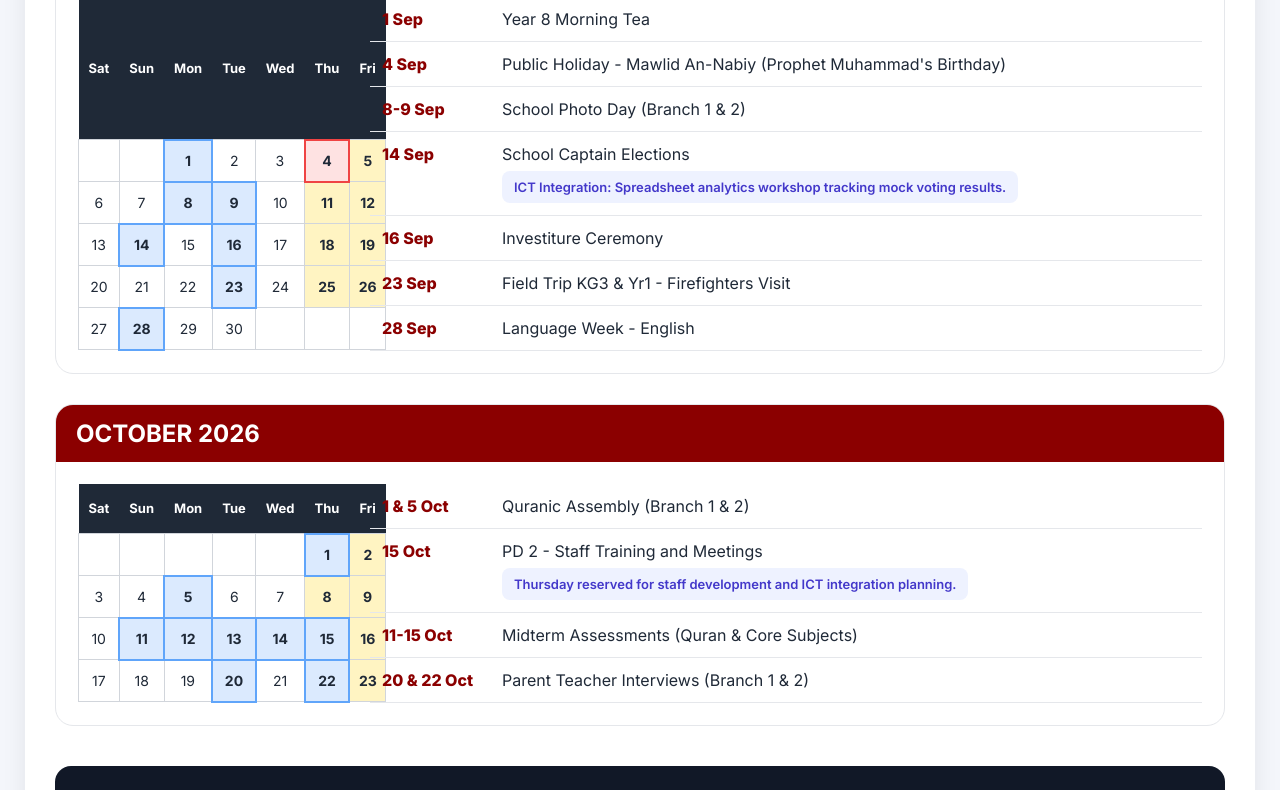
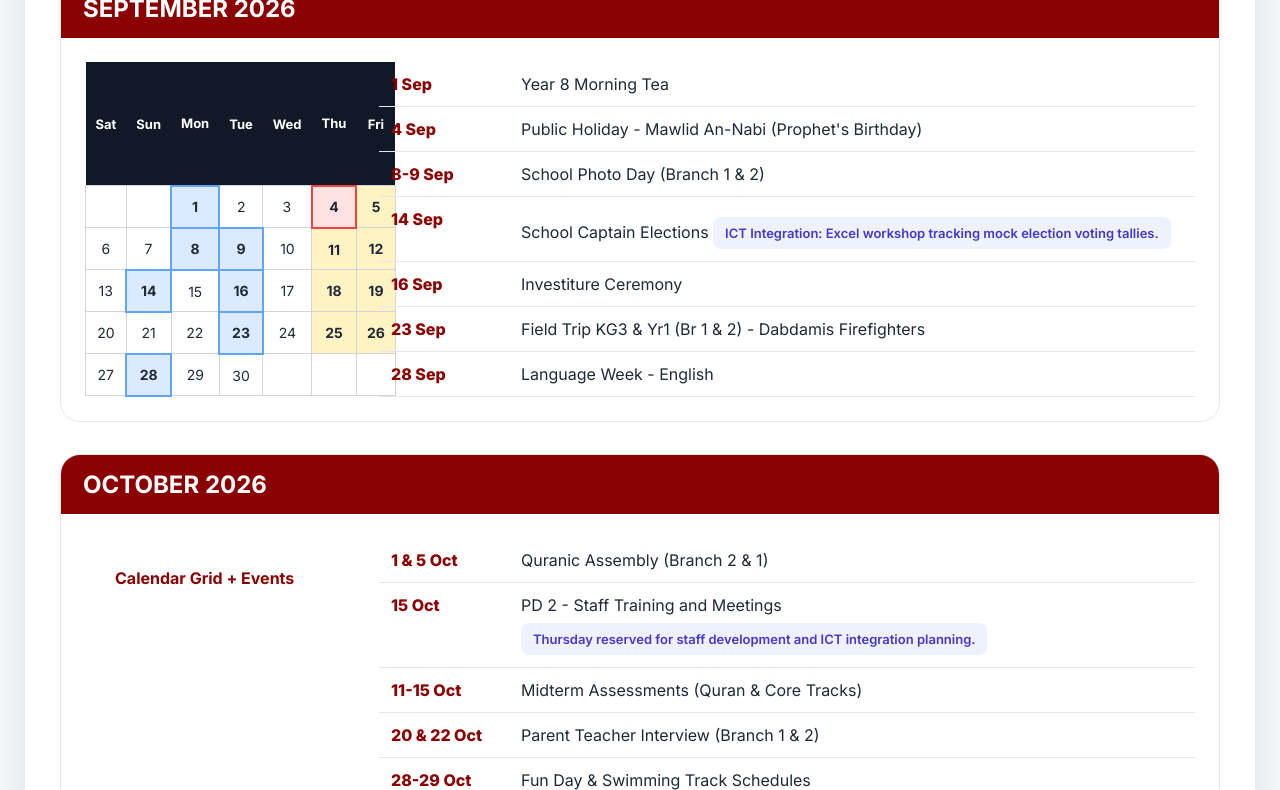
Before and after one commit to fahadict/Australian-Islamic-School-, a plain HTML site: page index.html in a window 1280 px wide. Shown: the part 870-1660 px from the top of the page. Drawn offline with Linux system fonts and the light colour scheme.

Commit message:
Update index.html

```diff
--- a/index.html
+++ b/index.html
@@ -1,6 +1,13 @@
+<!-- =========================================================
+AUSTRALIAN ISLAMIC SCHOOL
+FULL OFFICIAL ACADEMIC CALENDAR 2026-2027
+Professional ICT Teacher Interview Webpage
+========================================================= -->
+
 <!DOCTYPE html>
 <html lang="en">
 <head>
+
 <meta charset="UTF-8">
 <meta name="viewport" content="width=device-width, initial-scale=1.0">
 
@@ -18,18 +25,18 @@
 
 body{
     font-family:'Inter',sans-serif;
-    background:#f4f6fb;
+    background:#f3f5f9;
     color:#1f2937;
     padding:25px;
 }
 
 .container{
-    max-width:1400px;
+    max-width:1450px;
     margin:auto;
     background:white;
-    border-radius:22px;
-    padding:30px;
-    box-shadow:0 10px 25px rgba(0,0,0,0.08);
+    border-radius:24px;
+    padding:35px;
+    box-shadow:0 10px 35px rgba(0,0,0,0.08);
 }
 
 /* HEADER */
@@ -43,7 +50,7 @@ body{
     margin-bottom:25px;
 }
 
-.left-header{
+.header-left{
     display:flex;
     align-items:center;
     gap:18px;
@@ -56,22 +63,21 @@ body{
 }
 
 .school-title{
-    color:#8b0000;
     font-size:38px;
     font-weight:800;
-    margin-bottom:6px;
+    color:#8b0000;
 }
 
 .sub-title{
-    color:#374151;
     font-size:15px;
     font-weight:600;
+    color:#374151;
 }
 
 .arabic{
     text-align:right;
     color:#8b0000;
-    font-size:22px;
+    font-size:20px;
     font-weight:700;
     line-height:1.6;
 }
@@ -83,8 +89,7 @@ body{
     color:white;
     padding:18px 22px;
     border-radius:14px;
-    margin-bottom:22px;
-    font-size:15px;
+    margin-bottom:25px;
     line-height:1.7;
 }
 
@@ -124,29 +129,29 @@ body{
 .yellow{background:#fef3c7;}
 .gray{background:#e5e7eb;}
 
-/* SECTION TITLE */
+/* TITLE */
 
 .section-title{
+    font-size:30px;
     color:#8b0000;
-    font-size:30px;
     font-weight:800;
     margin-bottom:25px;
 }
 
-/* MONTH CARD */
+/* MONTH CARDS */
 
 .month-card{
+    background:white;
     border:1px solid #e5e7eb;
-    border-radius:18px;
+    border-radius:20px;
     overflow:hidden;
-    margin-bottom:30px;
-    background:white;
+    margin-bottom:32px;
 }
 
 .month-header{
     background:#8b0000;
     color:white;
-    padding:14px 20px;
+    padding:15px 22px;
     font-size:24px;
     font-weight:700;
 }
@@ -154,8 +159,8 @@ body{
 .month-content{
     display:grid;
     grid-template-columns:270px 1fr;
-    gap:22px;
-    padding:22px;
+    gap:24px;
+    padding:24px;
 }
 
 /* CALENDAR */
@@ -166,7 +171,7 @@ body{
 }
 
 .calendar th{
-    background:#1f2937;
+    background:#111827;
     color:white;
     padding:10px;
     font-size:13px;
@@ -175,13 +180,13 @@ body{
 .calendar td{
     border:1px solid #d1d5db;
     text-align:center;
+    padding:10px;
     height:42px;
-    padding:8px;
     font-size:14px;
 }
 
 .weekend{
-    background:#fff4c2;
+    background:#fff3c4;
     font-weight:700;
 }
 
@@ -211,13 +216,13 @@ body{
 }
 
 .event-date{
-    width:120px;
+    width:130px;
     color:#8b0000;
     font-weight:800;
 }
 
 .ict{
-    margin-top:7px;
+    margin-top:8px;
     display:inline-block;
     background:#eef2ff;
     color:#4338ca;
@@ -230,11 +235,11 @@ body{
 /* FOOTER */
 
 .footer{
-    margin-top:40px;
     background:#111827;
     color:white;
-    padding:30px;
-    border-radius:16px;
+    padding:35px;
+    border-radius:18px;
+    margin-top:40px;
     text-align:center;
 }
 
@@ -242,7 +247,7 @@ body{
     margin-bottom:10px;
 }
 
-/* MOBILE */
+/* RESPONSIVE */
 
 @media(max-width:950px){
 
@@ -252,11 +257,11 @@ body{
 
 .header{
     flex-direction:column;
+    text-align:center;
     gap:20px;
-    text-align:center;
 }
 
-.left-header{
+.header-left{
     flex-direction:column;
 }
 
@@ -282,11 +287,12 @@ body{
 
 <div class="header">
 
-<div class="left-header">
+<div class="header-left">
 
 <img src="images.jpeg" class="logo">
 
 <div>
+
 <div class="school-title">
 AUSTRALIAN ISLAMIC SCHOOL
 </div>
@@ -294,6 +300,7 @@ AUSTRALIAN ISLAMIC SCHOOL
 <div class="sub-title">
 OFFICIAL ACADEMIC CALENDAR 2026-2027 & PRIMARY PRODUCTIVITY ICT ROADMAP
 </div>
+
 </div>
 
 </div>
@@ -311,7 +318,7 @@ OFFICIAL ACADEMIC CALENDAR 2026-2027 & PRIMARY PRODUCTIVITY ICT ROADMAP
 
 <strong>PRIMARY ICT APPLICATION SHOWCASE:</strong>
 
-Ready to deliver active, gamified learning experiences covering Word Processing, Slide Presentations, Spreadsheet Analytics, Coding Fundamentals and Classroom Digital Productivity aligned with institutional milestones and Islamic values.
+Ready to deliver active, gamified learning experiences covering Word Processing, Presentation Design, Spreadsheet Analytics, Coding Logic, and Digital Productivity perfectly aligned with institutional milestones and Islamic educational values.
 
 </div>
 
@@ -347,24 +354,20 @@ Instruction Days
 PART 1: OPERATIONAL ACADEMIC CALENDAR (2026-2027)
 </div>
 
-<!-- AUGUST -->
+<!-- =====================================================
+AUGUST
+===================================================== -->
 
 <div class="month-card">
 
-<div class="month-header">
-AUGUST 2026
-</div>
+<div class="month-header">AUGUST 2026</div>
 
 <div class="month-content">
 
 <table class="calendar">
 
 <tr>
-<th>Sat</th>
-<th>Sun</th>
-<th>Mon</th>
-<th>Tue</th>
-<th>Wed</th>
+<th>Sat</th><th>Sun</th><th>Mon</th><th>Tue</th><th>Wed</th>
 <th class="weekend">Thu</th>
 <th class="weekend">Fri</th>
 </tr>
@@ -380,33 +383,22 @@ AUGUST 2026
 </tr>
 
 <tr>
-<td>8</td>
-<td>9</td>
-<td>10</td>
-<td>11</td>
-<td>12</td>
-<td class="weekend">13</td>
-<td class="weekend">14</td>
+<td>8</td><td>9</td><td>10</td><td>11</td><td>12</td>
+<td class="weekend">13</td><td class="weekend">14</td>
 </tr>
 
 <tr>
-<td>15</td>
-<td>16</td>
-<td>17</td>
-<td>18</td>
-<td>19</td>
-<td class="weekend">20</td>
-<td class="weekend">21</td>
+<td>15</td><td>16</td><td>17</td><td>18</td><td>19</td>
+<td class="weekend">20</td><td class="weekend">21</td>
 </tr>
 
 <tr>
-<td>22</td>
-<td>23</td>
-<td>24</td>
-<td>25</td>
-<td>26</td>
-<td class="weekend">27</td>
-<td class="weekend">28</td>
+<td>22</td><td>23</td><td>24</td><td>25</td><td>26</td>
+<td class="weekend">27</td><td class="weekend">28</td>
+</tr>
+
+<tr>
+<td>29</td><td>30</td><td>31</td><td></td><td></td><td></td><td></td>
 </tr>
 
 </table>
@@ -422,10 +414,11 @@ AUGUST 2026
 Meet & Greet (Parent Event)
 
 <div class="ict">
-ICT Integration: Word processing project showcase and digital classroom orientation.
+ICT Integration: Word processing interactive project booth showcase.
 </div>
 
 </td>
+
 </tr>
 
 <tr>
@@ -441,24 +434,20 @@ ICT Integration: Word processing project showcase and digital classroom orientat
 
 </div>
 
-<!-- SEPTEMBER -->
+<!-- =====================================================
+SEPTEMBER
+===================================================== -->
 
 <div class="month-card">
 
-<div class="month-header">
-SEPTEMBER 2026
-</div>
+<div class="month-header">SEPTEMBER 2026</div>
 
 <div class="month-content">
 
 <table class="calendar">
 
 <tr>
-<th>Sat</th>
-<th>Sun</th>
-<th>Mon</th>
-<th>Tue</th>
-<th>Wed</th>
+<th>Sat</th><th>Sun</th><th>Mon</th><th>Tue</th><th>Wed</th>
 <th class="weekend">Thu</th>
 <th class="weekend">Fri</th>
 </tr>
@@ -494,9 +483,7 @@ SEPTEMBER 2026
 </tr>
 
 <tr>
-<td>20</td>
-<td>21</td>
-<td>22</td>
+<td>20</td><td>21</td><td>22</td>
 <td class="event-day">23</td>
 <td>24</td>
 <td class="weekend">25</td>
@@ -506,11 +493,7 @@ SEPTEMBER 2026
 <tr>
 <td>27</td>
 <td class="event-day">28</td>
-<td>29</td>
-<td>30</td>
-<td></td>
-<td></td>
-<td></td>
+<td>29</td><td>30</td><td></td><td></td><td></td>
 </tr>
 
 </table>
@@ -526,7 +509,7 @@ SEPTEMBER 2026
 
 <tr>
 <td class="event-date">4 Sep</td>
-<td>Public Holiday - Mawlid An-Nabiy (Prophet Muhammad's Birthday)</td>
+<td>Public Holiday - Mawlid An-Nabi (Prophet's Birthday)</td>
 </tr>
 
 <tr>
@@ -541,7 +524,7 @@ SEPTEMBER 2026
 School Captain Elections
 
 <div class="ict">
-ICT Integration: Spreadsheet analytics workshop tracking mock voting results.
+ICT Integration: Excel workshop tracking mock election voting tallies.
 </div>
 
 </td>
@@ -555,7 +538,7 @@ ICT Integration: Spreadsheet analytics workshop tracking mock voting results.
 
 <tr>
 <td class="event-date">23 Sep</td>
-<td>Field Trip KG3 & Yr1 - Firefighters Visit</td>
+<td>Field Trip KG3 & Yr1 (Br 1 & 2) - Dabdamis Firefighters</td>
 </tr>
 
 <tr>
@@ -571,69 +554,19 @@ ICT Integration: Spreadsheet analytics workshop tracking mock voting results.
 
 </div>
 
-<!-- OCTOBER -->
+<!-- =====================================================
+OCTOBER
+===================================================== -->
 
 <div class="month-card">
 
-<div class="month-header">
-OCTOBER 2026
-</div>
+<div class="month-header">OCTOBER 2026</div>
 
 <div class="month-content">
 
-<table class="calendar">
-
-<tr>
-<th>Sat</th>
-<th>Sun</th>
-<th>Mon</th>
-<th>Tue</th>
-<th>Wed</th>
-<th class="weekend">Thu</th>
-<th class="weekend">Fri</th>
-</tr>
-
-<tr>
-<td></td>
-<td></td>
-<td></td>
-<td></td>
-<td></td>
-<td class="weekend event-day">1</td>
-<td class="weekend">2</td>
-</tr>
-
-<tr>
-<td>3</td>
-<td>4</td>
-<td class="event-day">5</td>
-<td>6</td>
-<td>7</td>
-<td class="weekend">8</td>
-<td class="weekend">9</td>
-</tr>
-
-<tr>
-<td>10</td>
-<td class="event-day">11</td>
-<td class="event-day">12</td>
-<td class="event-day">13</td>
-<td class="event-day">14</td>
-<td class="weekend event-day">15</td>
-<td class="weekend">16</td>
-</tr>
-
-<tr>
-<td>17</td>
-<td>18</td>
-<td>19</td>
-<td class="event-day">20</td>
-<td>21</td>
-<td class="weekend event-day">22</td>
-<td class="weekend">23</td>
-</tr>
-
-</table>
+<div style="padding:30px;font-weight:700;color:#8b0000;">
+Calendar Grid + Events
+</div>
 
 <div class="events">
 
@@ -641,7 +574,7 @@ OCTOBER 2026
 
 <tr>
 <td class="event-date">1 & 5 Oct</td>
-<td>Quranic Assembly (Branch 1 & 2)</td>
+<td>Quranic Assembly (Branch 2 & 1)</td>
 </tr>
 
 <tr>
@@ -654,16 +587,22 @@ Thursday reserved for staff development and ICT integration planning.
 </div>
 
 </td>
+
 </tr>
 
 <tr>
 <td class="event-date">11-15 Oct</td>
-<td>Midterm Assessments (Quran & Core Subjects)</td>
+<td>Midterm Assessments (Quran & Core Tracks)</td>
 </tr>
 
 <tr>
 <td class="event-date">20 & 22 Oct</td>
-<td>Parent Teacher Interviews (Branch 1 & 2)</td>
+<td>Parent Teacher Interview (Branch 1 & 2)</td>
+</tr>
+
+<tr>
+<td class="event-date">28-29 Oct</td>
+<td>Fun Day & Swimming Track Schedules</td>
 </tr>
 
 </table>
@@ -674,23 +613,24 @@ Thursday reserved for staff development and ICT integration planning.
 
 </div>
 
-<!-- FOOTER -->
+<!-- =====================================================
+NOVEMBER
+===================================================== -->
 
-<div class="footer">
+<div class="month-card">
 
-<h2>Australian Islamic School</h2>
+<div class="month-header">NOVEMBER 2026</div>
 
-<p>Official Academic Calendar 2026-2027</p>
+<div class="month-content">
 
-<p>Prepared Professionally for ICT Teacher Interview Presentation</p>
-
-<p style="margin-top:10px;">
-Modern Responsive HTML Academic Calendar System
-</p>
-
+<div style="padding:30px;font-weight:700;color:#8b0000;">
+Calendar Grid + Events
 </div>
 
-</div>
+<div class="events">
 
-</body>
-</html>
+<table>
+
+<tr>
+<td class="event-date">5 & 12 Nov</td>
+<td>Tarbiyah Night for Yr 6 & 7 Boys/Girls (Branch
```
